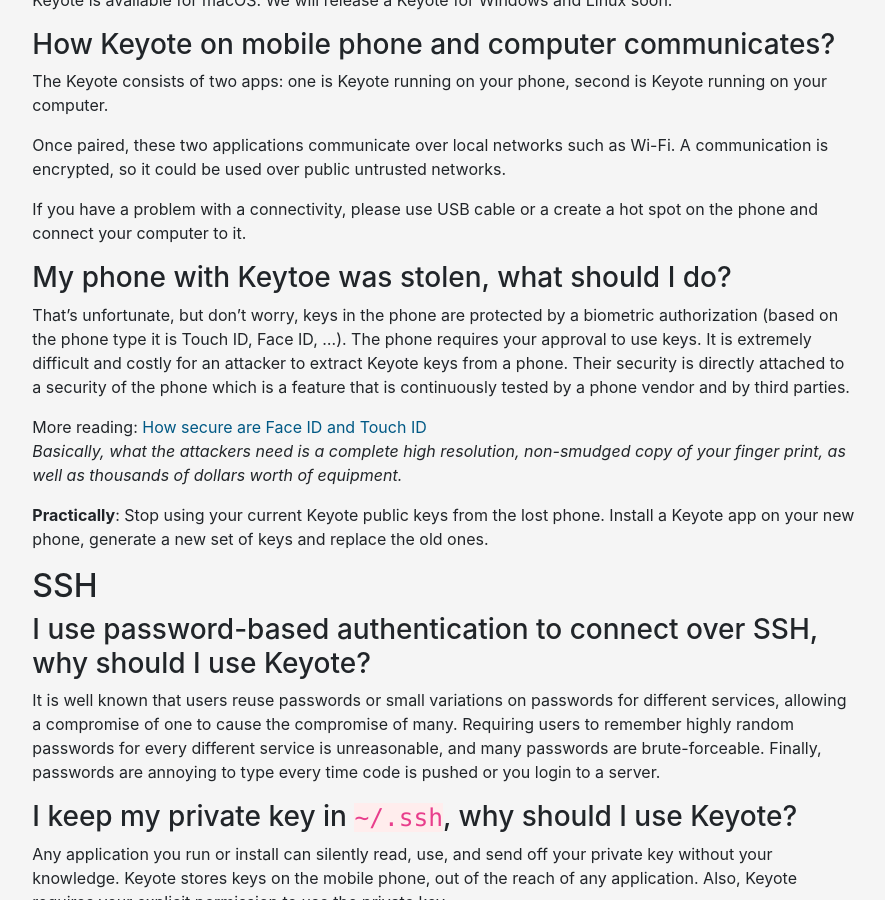
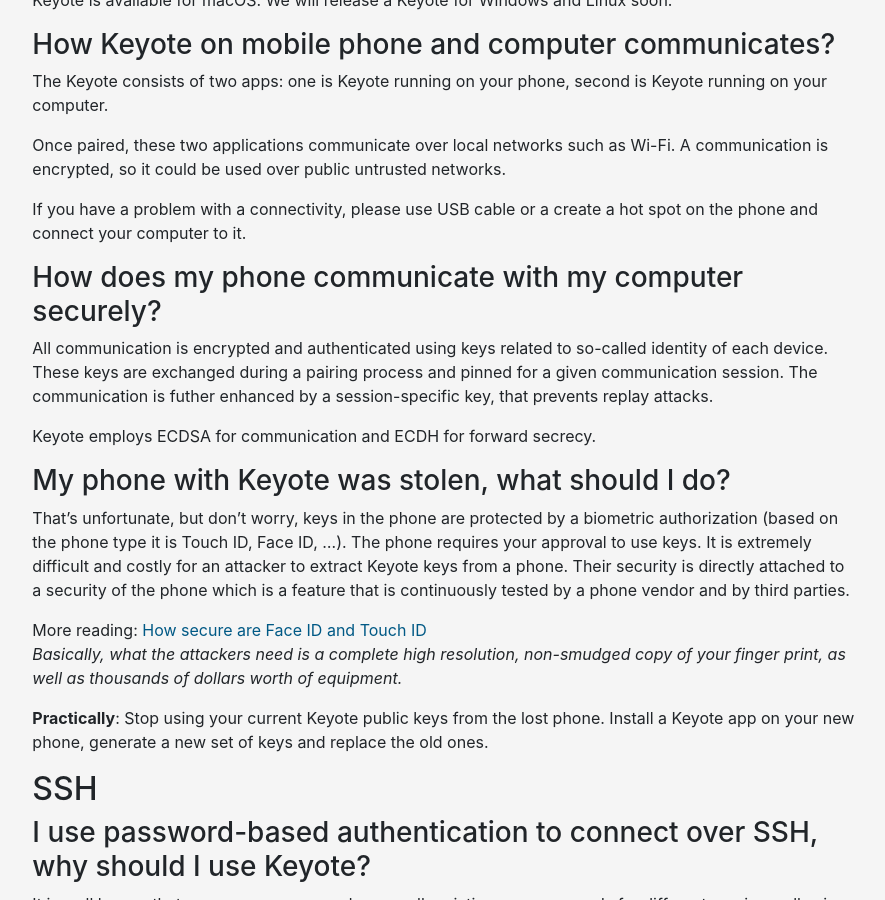
Before and after one commit to TeskaLabs/Keyote-Docs, a Jekyll site: the page built from faq.md, in a window 1280 px wide and 900 px high, scrolled down 400 px. Shown: the whole window, without its empty margins (196-1081 px from the left). Built offline with Jekyll 4.4.1, drawn with Linux system fonts in a browser that asks for light colours; nearby versions of some CDN libraries; some of the changed text lies outside the part shown.

Commit message:
Improving.

```diff
--- a/faq.md
+++ b/faq.md
@@ -36,7 +36,15 @@
 please use USB cable or a create a hot spot on the phone and connect your computer to it.
 
 
-### My phone with Keytoe was stolen, what should I do?
+### How does my phone communicate with my computer securely?
+
+All communication is encrypted and authenticated using keys related to so-called identity of each device.
+These keys are exchanged during a pairing process and pinned for a given communication session.
+The communication is futher enhanced by a session-specific key, that prevents replay attacks.
+
+Keyote employs ECDSA for communication and ECDH for forward secrecy.
+
+### My phone with Keyote was stolen, what should I do?
 
 That's unfortunate, but don't worry, keys in the phone are protected by a biometric authorization
 (based on the phone type it is Touch ID, Face ID, ...).
```
Also changed, not shown: other parts of faq.md (+0 -7 lines).
